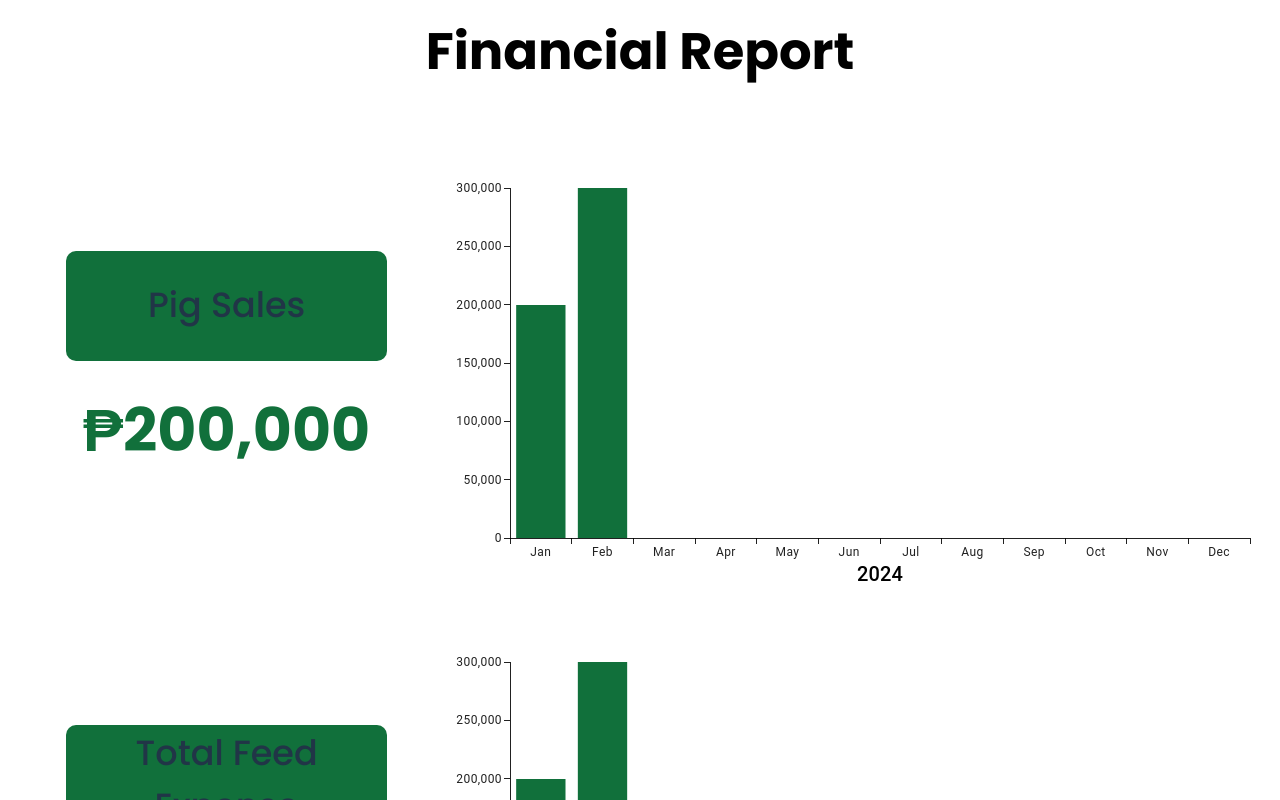
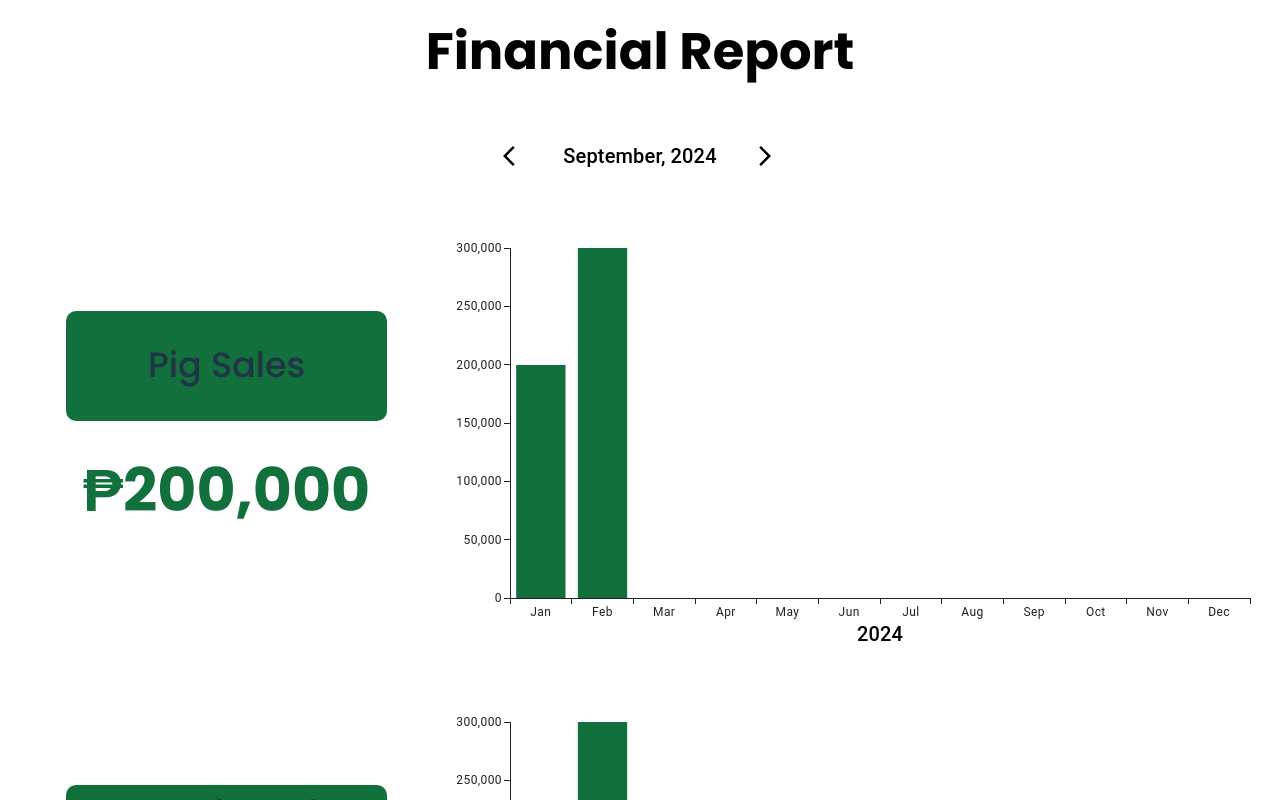
Before and after one commit to jlexm/pigkeep, a React (Vite) app in the folder admin/: page / in a window 1280 px wide. Shown: the part 1420-2220 px from the top of the page. Built offline with nearby package versions, Linux system fonts and the light colour scheme.

Commit message:
web_HomeScreen_PaginationMonth

```diff
--- a/admin/package.json
+++ b/admin/package.json
@@ -14,10 +14,12 @@
         "@emotion/styled": "^11.13.0",
         "@fontsource/poppins": "^5.0.15",
         "@mui/icons-material": "^6.0.2",
-        "@mui/material": "^6.0.2",
+        "@mui/material": "^6.1.0",
         "@mui/x-charts": "7.16.0",
+        "@mui/x-date-pickers": "^7.17.0",
         "@types/react-dom": "18.3.0",
         "@types/react-window": "1.8.8",
+        "dayjs": "^1.11.13",
         "react": "^18.3.1",
         "react-dom": "^18.3.1",
         "react-router-dom": "^6.26.1",
--- a/admin/src/components/Home/FinancialReport.tsx
+++ b/admin/src/components/Home/FinancialReport.tsx
@@ -1,6 +1,7 @@
 import * as React from 'react'
 import { BarChart } from '@mui/x-charts/BarChart'
 import { Grid2 } from '@mui/material'
+import MonthPagination from './PaginationControl'
 
 // format peso sign
 const formatCurrency = (amount: number) => {
@@ -12,6 +13,9 @@ export default function BarGraph() {
     <Grid2 container spacing={3}>
       <Grid2 size={12}>
         <h1 className="finHead">Financial Report</h1>
+      </Grid2>
+      <Grid2 size={12}>
+        <MonthPagination/>
       </Grid2>
 
       {/* Pig Sales Section */}
--- /dev/null
+++ b/admin/src/components/Home/PaginationControl.tsx
@@ -0,0 +1,51 @@
+import * as React from 'react';
+import { Button, Box, Typography } from '@mui/material';
+import { ArrowBackIos, ArrowForwardIos } from '@mui/icons-material';
+
+const monthNames = [
+  'January', 'February', 'March', 'April', 'May', 'June',
+  'July', 'August', 'September', 'October', 'November', 'December'
+];
+
+export default function MonthPagination() {
+  const [date, setDate] = React.useState(new Date());
+
+  const handlePreviousMonth = () => {
+    setDate(prevDate => {
+      const newDate = new Date(prevDate);
+      newDate.setMonth(newDate.getMonth() - 1);
+      return newDate;
+    });
+  };
+
+  const handleNextMonth = () => {
+    setDate(prevDate => {
+      const newDate = new Date(prevDate);
+      newDate.setMonth(newDate.getMonth() + 1);
+      return newDate;
+    });
+  };
+
+  const month = monthNames[date.getMonth()];
+  const year = date.getFullYear();
+
+  return (
+    <Box sx={{ display: 'flex', alignItems: 'center', justifyContent: 'center', gap: 2 }}>
+      <Button
+        onClick={handlePreviousMonth}
+        sx={{ color: "black", '&:hover': { color: '#0e5e2a' } }}
+      >
+        <ArrowBackIos />
+      </Button>
+      <Typography className='black' variant="h6">
+        {`${month}, ${year}`}
+      </Typography>
+      <Button
+        onClick={handleNextMonth}
+        sx={{ color: "black", '&:hover': { color: '#0e5e2a' } }}
+      >
+        <ArrowForwardIos />
+      </Button>
+    </Box>
+  );
+}
```
Also changed, not shown: 1 other file (tests, documents, lock files or other folders).
